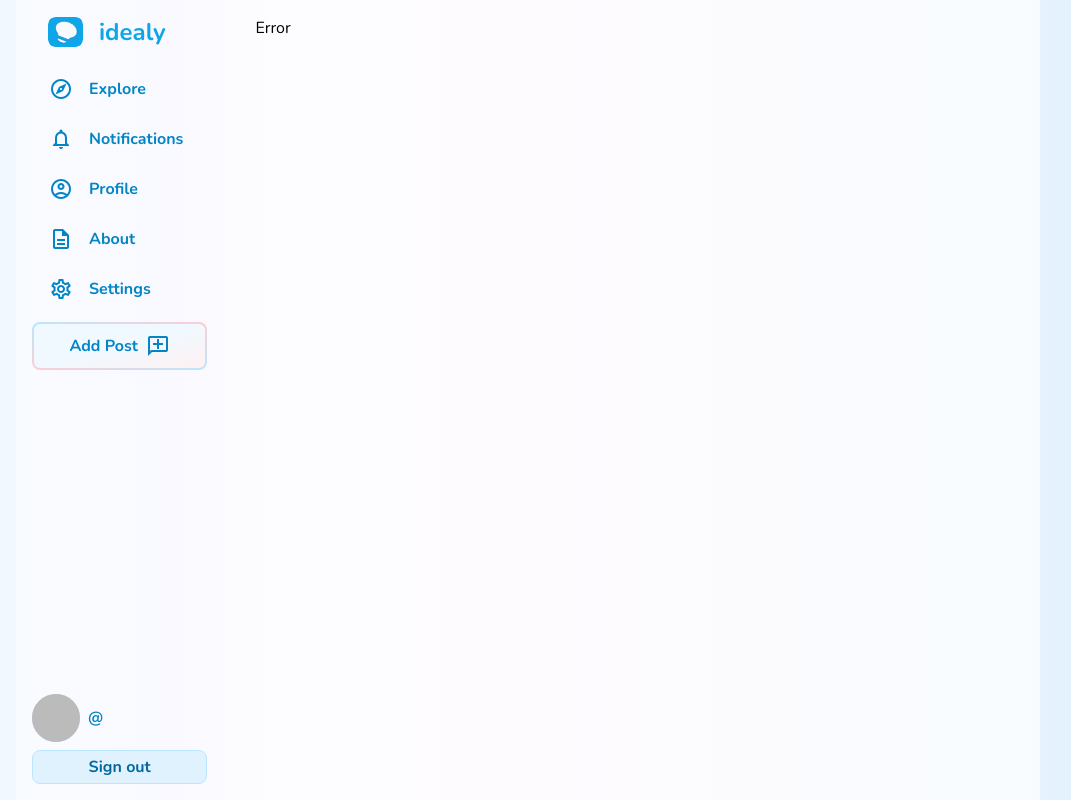
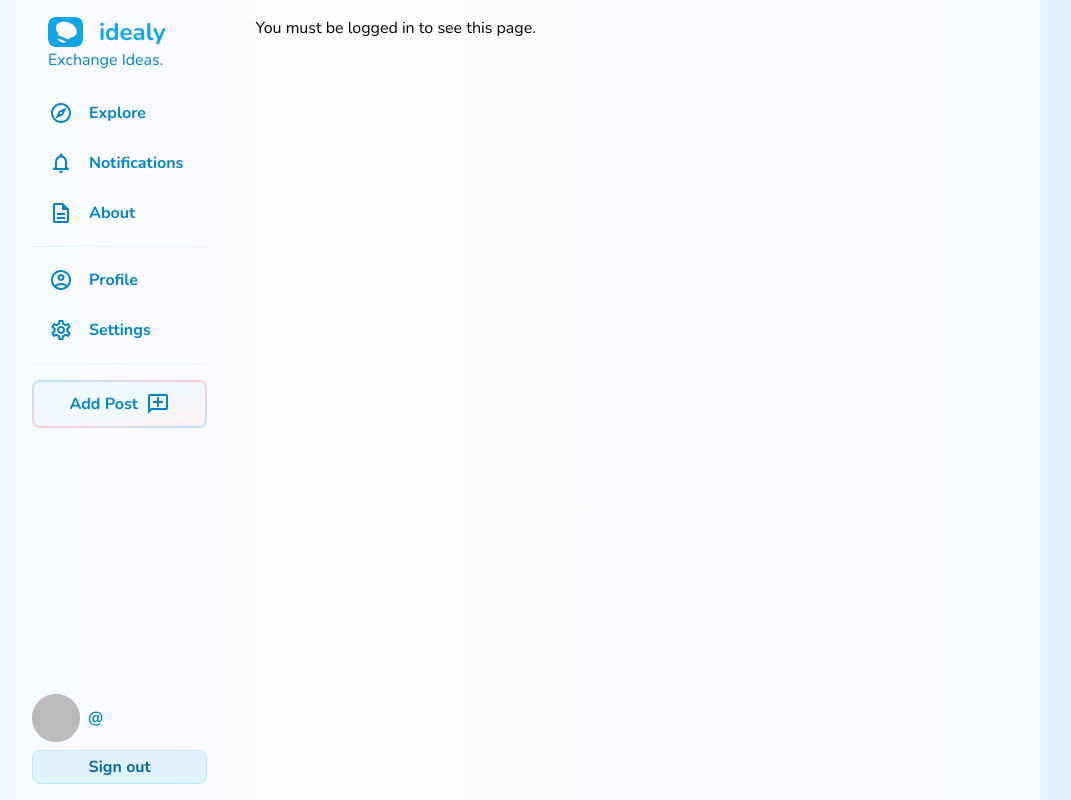
Before and after one commit to kaye360/firebase-twitter-clone, a React (Vite) app: page /unauthorized in a window 1280 px wide. Shown: the top 800 px of the page, without its empty margins (112-1183 px from the left). Built offline with nearby package versions, Linux system fonts and the light colour scheme; no server answers; the database is empty; sample sign-in values are in the browser's storage.

Commit message:
add private routes

```diff
--- a/src/components/AppRouter.tsx
+++ b/src/components/AppRouter.tsx
@@ -5,18 +5,24 @@ import SinglePost from '../pages/SinglePost'
 import Notifications from '../pages/Notifications'
 import Profile from '../pages/Profile'
 import Settings from '../pages/Settings'
+import PrivateRoutes from './PrivateRoutes'
+import Unauthorized from '../pages/Unauthorized'
 
 export default function AppRouter() {
     return (
         <Routes>
-            <Route path="/" element={<Home />} />
-            <Route path="post/:id" element={<SinglePost />} />
-            <Route path="/explore" element={<Explore />} />
-            <Route path="/notifications" element={<Notifications />} />
-            <Route path="/profile" element={<Profile />} />
-            <Route path="/profile/:id" element={<Profile />} />
-            <Route path="/settings" element={<Settings />} />
-            <Route path="*" element={<div>Error</div>} />
+            <Route path="/"             element={<Home />} />
+            <Route path="post/:id"      element={<SinglePost />} />
+            <Route path="/explore"      element={<Explore />} />
+            <Route path="/profile/:id"  element={<Profile />} />
+            <Route path="/unauthorized" element={<Unauthorized />} />
+            <Route path="*"             element={<div>Error</div>} />
+
+            <Route element={<PrivateRoutes />} >
+                <Route path="/profile"       element={<Profile />} />
+                <Route path="/notifications" element={<Notifications />} />
+                <Route path="/settings"      element={<Settings />} />
+            </Route>
         </Routes>
     )
 }
--- a/src/components/Layout.tsx
+++ b/src/components/Layout.tsx
@@ -62,10 +62,13 @@ export default function Layout({children }: LayoutProps) {
 
 function Logo() : JSX.Element {
     return (
-        <div className="flex items-center gap-4 font-bold text-2xl pl-4">
-            <img src={Lightbulb} className="w-[35px]" />
-            <span className="text-sky-500 duppercase font-bold">idealy</span>
-        </div>
+        <>
+            <div className="flex items-center gap-4 font-bold text-2xl pl-4">
+                <img src={Lightbulb} className="w-[35px]" />
+                <span className="text-sky-500 font-bold">idealy</span>
+            </div>
+            <div className="pl-4 text-sky-600">Exchange Ideas.</div>
+        </>
     )
 }
 
--- a/src/components/NavLinks.tsx
+++ b/src/components/NavLinks.tsx
@@ -9,13 +9,23 @@ import Button from "./Button"
 
 export default function NavLinks() {
 
+    const appContext = useContext(AppContext)
+
     return (
         <NavWrapper>
-            <NavLink to="/explore"         icon="explore">       Explore      </NavLink>
-            <NavLink to="/notifications"   icon="notifications"> Notifications</NavLink>
-            <NavLink to="/profile"         icon="account_circle">Profile      </NavLink>
-            <NavLink to="/about"           icon="description">   About        </NavLink>
-            <NavLink to="/settings"        icon="settings">      Settings     </NavLink>
+            <NavLink to="/explore"       icon="explore">      Explore      </NavLink>
+            <NavLink to="/notifications" icon="notifications">Notifications</NavLink>
+            <NavLink to="/about"         icon="description">  About        </NavLink>
+            <NavSpacer />
+
+            { appContext?.firebaseAuth &&
+                <div>
+                    <NavLink to="/profile"  icon="account_circle">Profile </NavLink>
+                    <NavLink to="/settings" icon="settings">      Settings</NavLink>
+                    <NavSpacer />
+                </div>
+            }
+
             <CreatePostBtn />
         </NavWrapper>
     )
@@ -24,7 +34,7 @@ export default function NavLinks() {
 
 
 
-function NavWrapper({children} : {children : JSX.Element[]}) {
+function NavWrapper({children} : {children : any}) {
     return (
         <ul className="flex flex-col gap-0 mt-4 text-md text-sky-600">{children}</ul>
     )
@@ -75,3 +85,11 @@ function CreatePostBtn() {
         </li>
     )
 }
+
+
+
+function NavSpacer() {
+    return (
+        <div className="h-[1px] my-2 bg-sky-100"></div>
+    )
+}
--- /dev/null
+++ b/src/components/PrivateRoutes.tsx
@@ -0,0 +1,13 @@
+import { useContext } from 'react'
+import { Navigate, Outlet } from 'react-router-dom'
+import { AppContext } from '../App'
+
+
+export default function PrivateRoutes() {
+
+    const appContext = useContext(AppContext)
+
+    return (
+        appContext?.firebaseAuth ? <Outlet /> : <Navigate to='/unauthorized' />
+    )
+}
--- a/src/components/Settings/UpdateUserHandleForm.tsx
+++ b/src/components/Settings/UpdateUserHandleForm.tsx
@@ -1,9 +1,5 @@
+import useUpdateUserHandle from "../../hooks/useUpdateUserHandle"
 import Icon from "../Icon"
-import useUpdateUserHandle from "../../hooks/useUpdateUserHandle"
-import ValidationIcon from "../Validation/ValidationIcon"
-import ValidationError from "../Validation/ValidationError"
-import Button from "../Button"
-import Validator from "../../utils/Validator"
 
 
 
@@ -14,14 +10,7 @@ export default function UpdateUserHandleForm() {
     return (
         <form onSubmit={ userHandle.handleUpdate }>
 
-            <div className="relative grid grid-cols-[1ch_1fr_10px] items-center gap-4">
-
-                <div className="absolute right-[30px] top-[-2rem]">
-                        <span className={Validator.isTooLong(userHandle.userHandle, 15) ? 'text-red-400' : ''}>
-                            {userHandle.userHandle.length} / 15
-                        </span>
-                </div>
-
+            <div className="grid grid-cols-[1ch_1fr_10px] items-center gap-4">
                 <label htmlFor="user-handle" className="text-xl">@</label>
                 <input
                     type="text"
@@ -30,27 +19,34 @@ export default function UpdateUserHandleForm() {
                     className="border-sky-200"
                     id="user-handle"
                 />
-
-                <ValidationIcon isValid={userHandle.isValidated} />
+                <div>
+                    { userHandle.isValidated ? (
+                        <Icon icon="check_circle" className="text-emerald-400" />
+                    ) : (
+                        <Icon icon="error_outline" className="text-rose-400" />
+                    )}
+                </div>
             </div>
 
-            <ValidationError message={userHandle.errorMessage} />
 
-            <div className="flex items-center gap-4">
-                <Button
+            <div className={` ${userHandle.errorMessage ? 'grid grid-rows-[1fr]' : 'grid-rows-[0fr]'} transition-[grid-template-rows] duration-200 text-rose-500 py-2`}>
+                <div className="overflow-hidden">
+                    { userHandle.errorMessage }
+                </div>
+            </div>
+
+            <div className="flex items-center gap-4 mt-4">
+                <button
                     type="submit"
                     disabled={ !userHandle.isValidated }
-                    className="bg-sky-100 hover:bg-fuchsia-100"
+                    className={`inline-flex items-center gap-2 bg-sky-100 hover:bg-fuchsia-100 px-4 py-2 rounded-lg ${ userHandle.isValidated ? '' : 'opacity-40 cursor-not-allowed'}`}
                 >
                     <Icon icon="save" /> Save
-                </Button>
+                </button>
 
-                <Button
-                    onClick={ userHandle.handleReset }
-                    className="border border-sky-200 hover:border-fuchsia-400 font-medium"
-                >
+                <button onClick={ userHandle.handleReset } className="bg-sky-50 hover:bg-fuchsia-50 bg-opacity-50 px-4 py-2 rounded-lg">
                     Reset
-                </Button>
+                </button>
 
                 <div>
                     { userHandle.successMessage }
--- /dev/null
+++ b/src/pages/Unauthorized.tsx
@@ -0,0 +1,8 @@
+
+export default function Unauthorized() {
+  return (
+    <div>
+        You must be logged in to see this page.
+    </div>
+  )
+}
```
